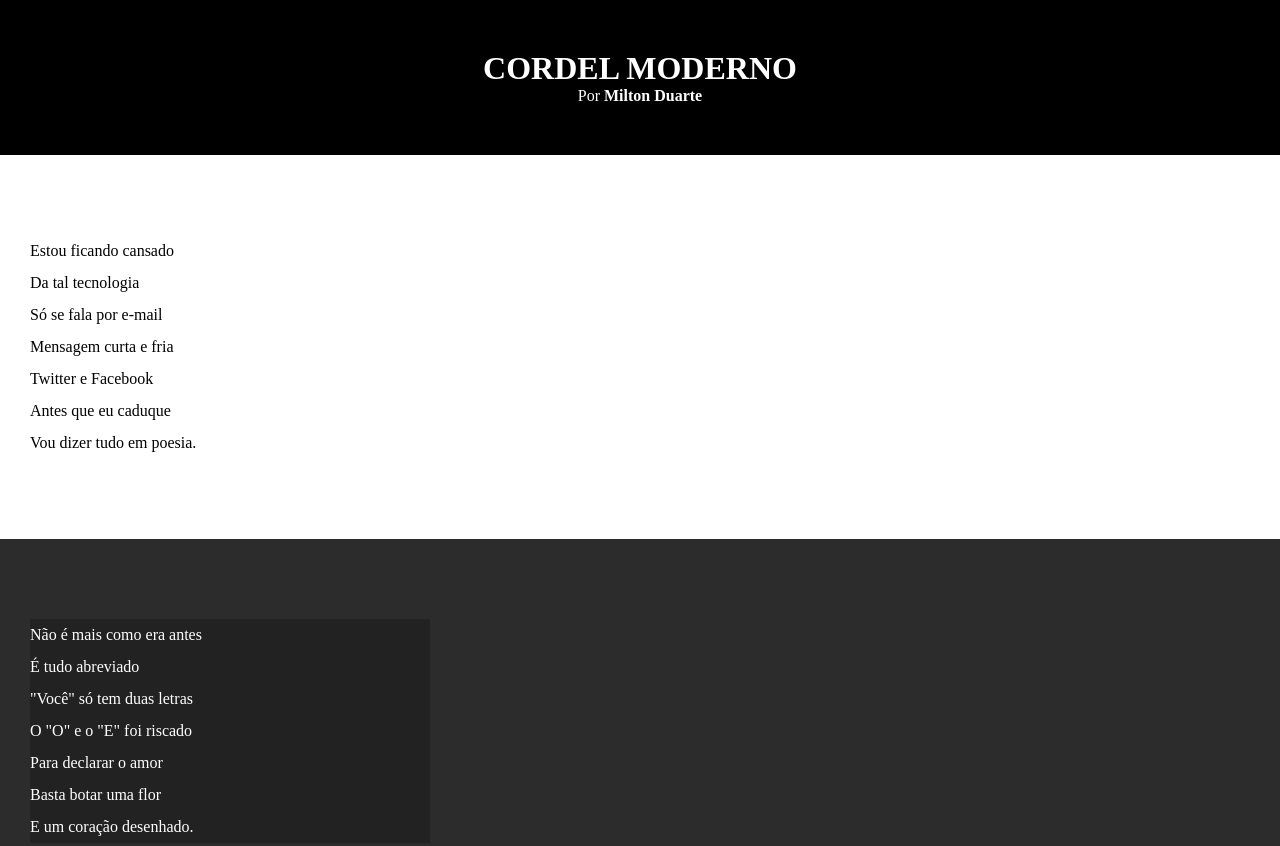
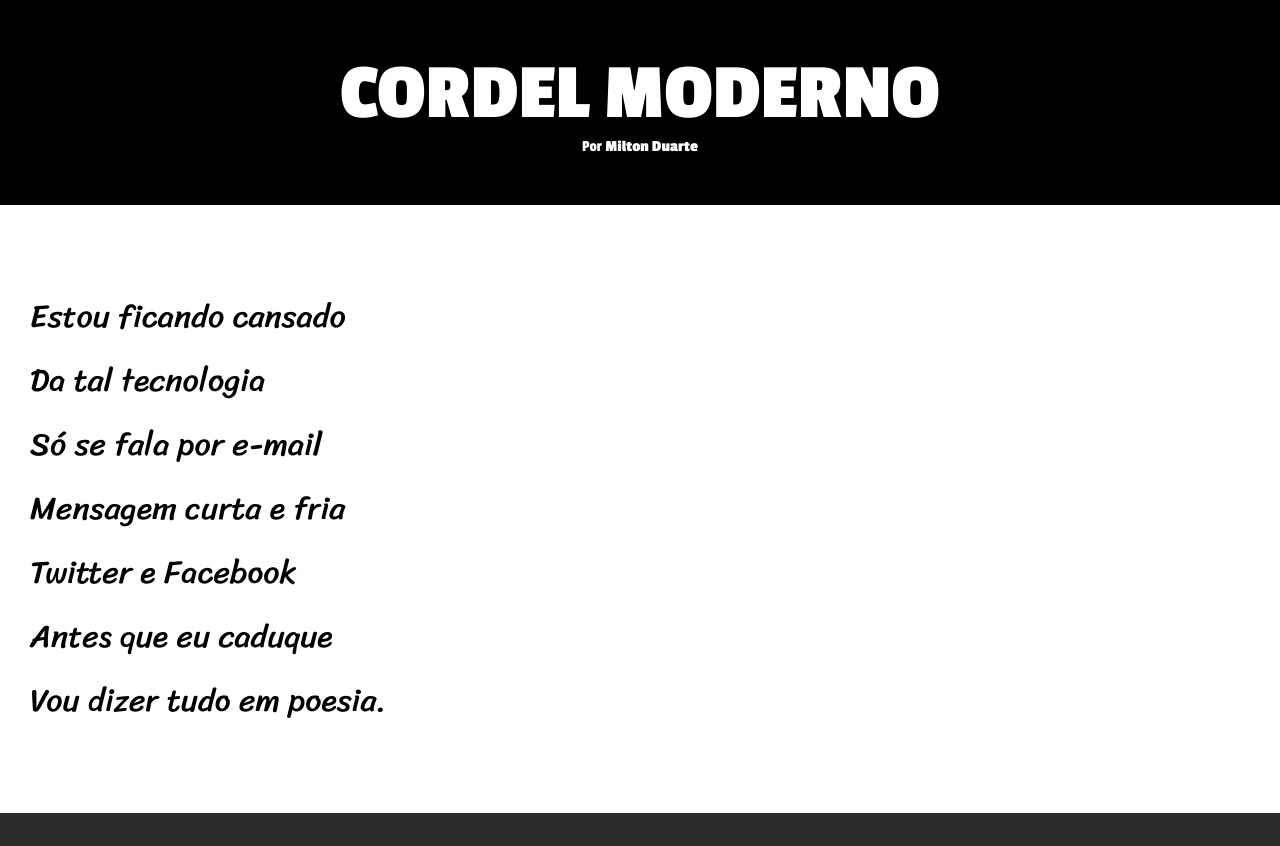
Before and after one commit to mariaclaraanacleto/HTML-CSS, a plain HTML site: page Exercicios/desafio008/index.html in a window 1280 px wide. Shown: the top 846 px of the page. Drawn offline with Linux system fonts and the light colour scheme.

Commit message:
atualizei desafio008

```diff
--- a/Exercicios/desafio008/estilo/style.css
+++ b/Exercicios/desafio008/estilo/style.css
@@ -1,22 +1,36 @@
 @charset "UTF-8";
+
+@import url('https://fonts.googleapis.com/css2?family=Passion+One:wght@400;700;900&family=Sriracha&display=swap');
+
+@import url('https://fonts.googleapis.com/css2?family=Passion+One:wght@400;700;900&family=Sriracha&display=swap');
+
+:root{
+    --fonte01: Verdana, Geneva, Tahoma, sans-serif;
+    --fonte02: "Passion One", sans-serif;
+    --fonte03: "Sriracha", cursive;
+}
 
 *{
     margin: 0px;
     padding: 0px;
+    font-size: 1em;
 }
 html, body{
     min-height: 100vh;
     background-color: rgb(195, 194, 194);
+    font-family: var(--fonte01);
 }
 header{
     background-color: black;
     text-align: center;
     color: white;
+    font-family: var(--fonte02);
 }
 header>h1{
     color: white;
     text-transform: uppercase;
     padding-top: 50px;
+    font-size: 10vh;
 }
 header>p{
     color: white;
@@ -35,6 +49,8 @@ section{
     padding-bottom: 10vh;
     line-height: 2em;
     padding-left: 30px;
+    font-family: var(--fonte03);
+    font-size: 4vh;
 }
 section.normal{
     background-color: white;
@@ -46,7 +62,9 @@ section.imagem{
 }
 section.imagem > p{
     background-color: rgba(0, 0, 0, 0.234);
-    width: 400px;
+    display: inline-block;
+    padding: 5px;
+    border-radius: 10px;
 }
 
 footer{
```
